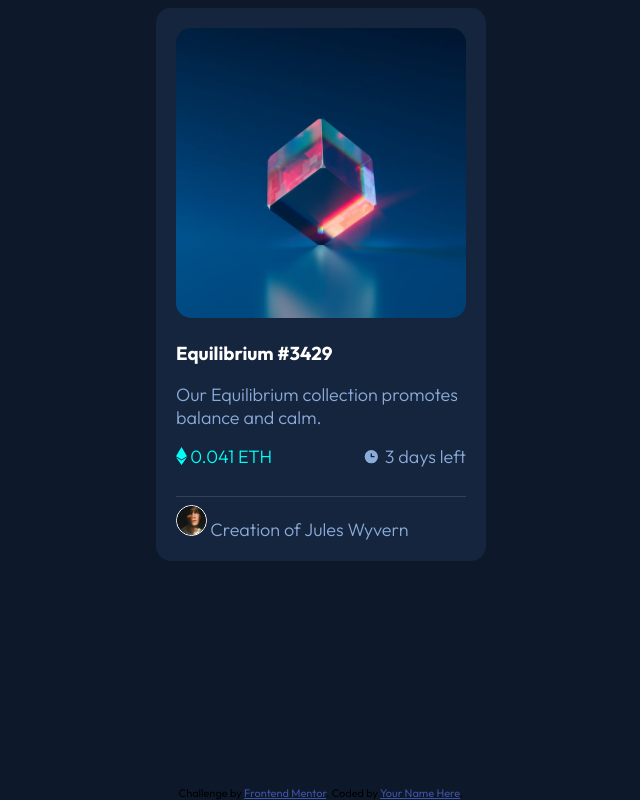
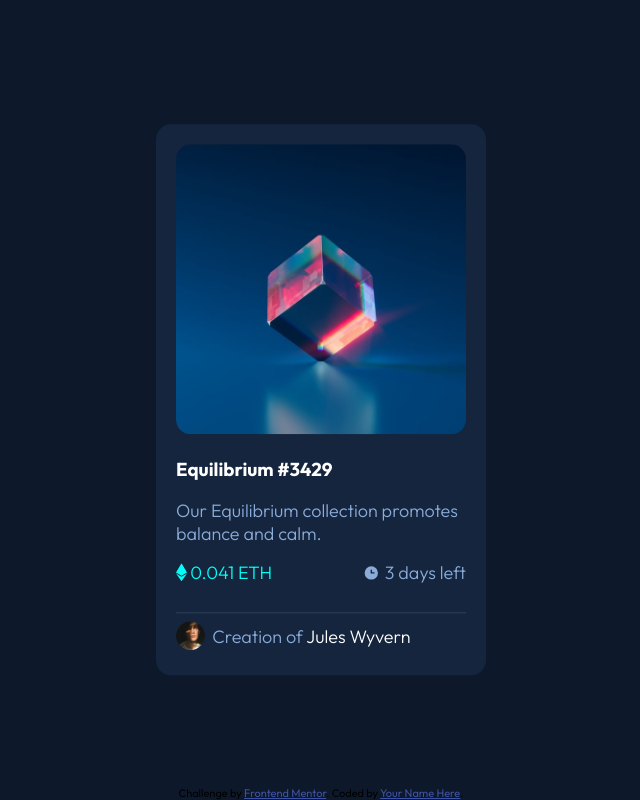
Before and after one commit to JeshrunSamuel/NFT-Card-component, a plain HTML site: page index.html in a window 1280 px wide. Shown: the whole page, without its empty margins (319-959 px from the left). Drawn offline with Linux system fonts and the light colour scheme.

Commit message:
fixed the alignment issue

```diff
--- a/index.html
+++ b/index.html
@@ -16,6 +16,7 @@
   <link rel="stylesheet" href="style.css">
 </head>
 <body>
+  <div id="wrapper">
     <div class="container">
 
       <img src="images/image-equilibrium.jpg" alt="crypto cube" id="cube">
@@ -36,10 +37,11 @@
       <p>Creation of <span>Jules Wyvern</span></p>
       </div>
     </div>
-
+  </div>
     <div class="attribution">
       Challenge by <a href="https://www.frontendmentor.io?ref=challenge" target="_blank">Frontend Mentor</a>.
       Coded by <a href="#">Your Name Here</a>.
     </div>
+
 </body>
 </html>
--- a/style.css
+++ b/style.css
@@ -11,8 +11,12 @@ body {
     background-color: hsl(216, 50%, 16%);
     box-sizing: border-box;
     padding: 20px;
+    margin: 0;
+    position: absolute;
+    left: 50%;
+    top: 50%;
+    transform: translate(-50%, -50%);
     color: white;
-    margin: auto;
     border-radius: 15px;
 }
 hr {
@@ -27,7 +31,7 @@ img#cube {
 
 img#avatar {
     width: 10%;
-    border: 1px solid white;
+    border: px solid white;
     border-radius: 50%;
 
 }
@@ -63,6 +67,16 @@ p.eth_txt {
    margin-right: auto;
 }
 
+#foot p {
+    position: relative;
+    top: -7px;
+    left: 4px;
+}
+
+#foot p span {
+    color: white;
+}
+
 .attribution {
     position: absolute;
     bottom: 0;
```
Lines whose indentation alone changed are shown as unchanged.
